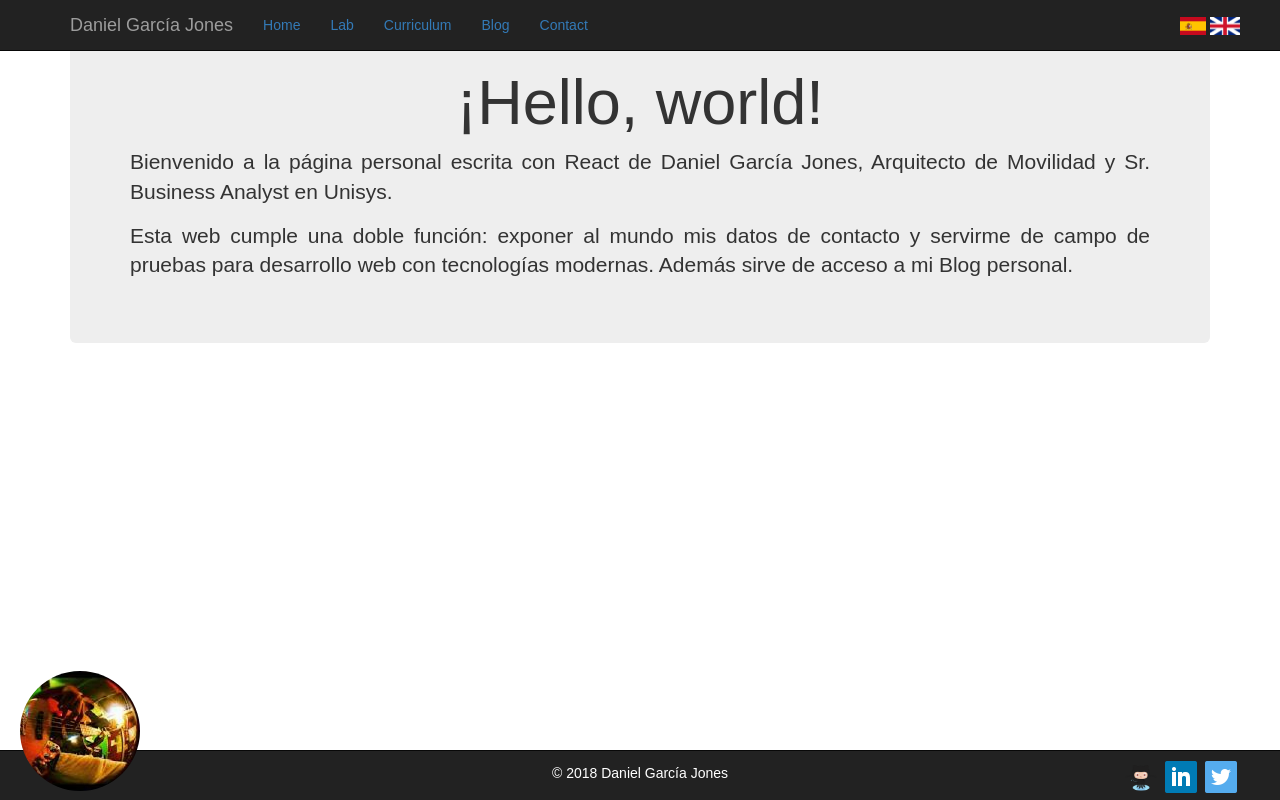
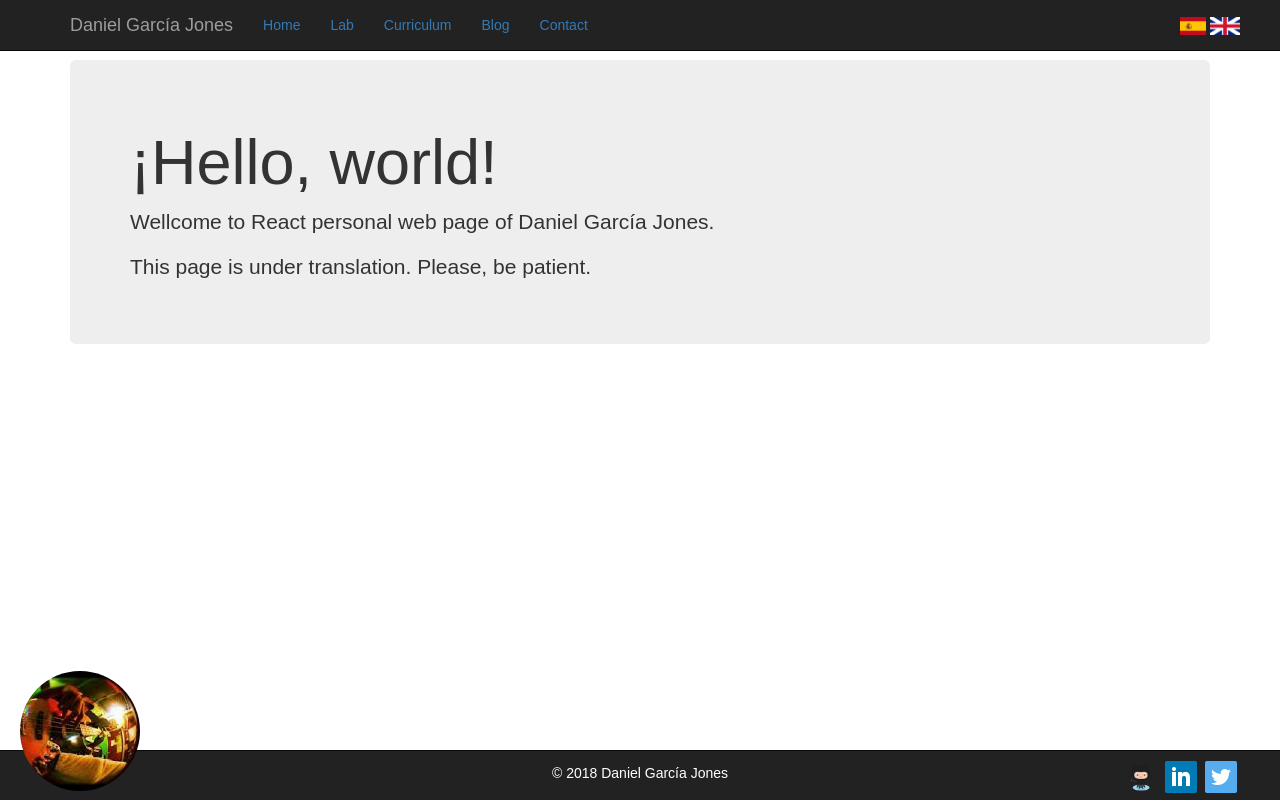
Before and after one commit to danielgj/webdgj-react, a React (Create React App) app: page / in a window 1280 px wide. Both pictures are taken after a click on the picture 1225 px from the left and 26 px from the top of the page. Built offline with nearby package versions, Linux system fonts and the light colour scheme.

Commit message:
Under trsnalation messages

```diff
--- a/package.json
+++ b/package.json
@@ -2,6 +2,7 @@
   "name": "webdgjreact",
   "version": "0.1.0",
   "private": true,
+  "homepage" : "https://webreact-65c40.firebaseapp.com/",
   "dependencies": {
     "bootstrap": "^3.3.7",
     "react": "^16.3.2",
--- a/src/components/CVSection.js
+++ b/src/components/CVSection.js
@@ -26,6 +26,10 @@ class CVSection extends React.Component {
     }
 
     render() {
+
+        const lang = this.props.language;
+
+        if(lang==="es") {
 
             return (
             <div className="container mainContent">
@@ -178,6 +182,14 @@ class CVSection extends React.Component {
 
             </div>
             )
+        } else {
+            return (
+            <div className="container mainContent">
+                <div className="separator"/>
+                <h1>Page under translation. So sorry!</h1>
+            </div>
+        )
+        }
     }
 
 
--- a/src/components/ContactSection.js
+++ b/src/components/ContactSection.js
@@ -2,7 +2,15 @@ import React from 'react';
 
 import contactIcon from '../img/contact.png';
 
-const ContactSection = () => (
+class ContactSection  extends React.Component {
+
+  render() {
+
+    const lang = this.props.language;
+
+    if(lang==="es") {
+
+        return(
 
     <div className="container mainContent">
       <div className="separator"/>
@@ -48,8 +56,16 @@ const ContactSection = () => (
             </div>
         </section>
     </div>
-
-
-)
+);
+    } else {
+        return (
+            <div className="container mainContent">
+                <div className="separator"/>
+                <h1>Page under translation. So sorry!</h1>
+            </div>
+        )
+    }
+  }
+}
 
 export default ContactSection;
--- a/src/components/LabSection.js
+++ b/src/components/LabSection.js
@@ -104,12 +104,13 @@ class LabSection extends React.Component {
             )
 
         } else {
-            return (
-                <div>
-                  <p>Lab {lang}</p>
-                </div>
-            )
-        }
+        return (
+            <div className="container mainContent">
+                <div className="separator"/>
+                <h1>Page under translation. So sorry!</h1>
+            </div>
+        )
+    }
 
     }
 
--- a/src/components/MainSection.js
+++ b/src/components/MainSection.js
@@ -29,6 +29,7 @@ class MainSection extends React.Component {
 
 
       <div className="container mainContent">
+            <div className="separator"/>
               <Jumbotron>
                   <h1 className="display-4">¡Hola, mundo!</h1>
                   <p className="lead text-justify">Bienvenido a la página personal escrita con React de <span className="font-italic font-bold">Daniel García Jones</span>, Arquitecto de Movilidad y Sr. Business Analyst en Unisys.</p>
@@ -109,11 +110,11 @@ class MainSection extends React.Component {
     } else {
 
         return (
-        <div className="container">
+        <div className="container mainContent">
               <Jumbotron>
                   <h1 className="display-4">¡Hello, world!</h1>
-                  <p className="lead text-justify">Bienvenido a la página personal escrita con React de <span className="font-italic font-bold">Daniel García Jones</span>, Arquitecto de Movilidad y Sr. Business Analyst en Unisys.</p>
-                  <p  className="lead text-justify">Esta web cumple una doble función: exponer al mundo mis datos de contacto y servirme de campo de pruebas para desarrollo web con tecnologías modernas. Además sirve de acceso a mi Blog personal.</p>
+                  <p className="lead text-justify">Wellcome to React personal web page of <span className="font-italic font-bold">Daniel García Jones</span>.</p>
+                  <p  className="lead text-justify">This page is under translation. Please, be patient.</p>
               </Jumbotron>
           </div>
         )
```
Also changed, not shown: 1 other file (tests, documents, lock files or other folders). Lines whose indentation alone changed are shown as unchanged.
